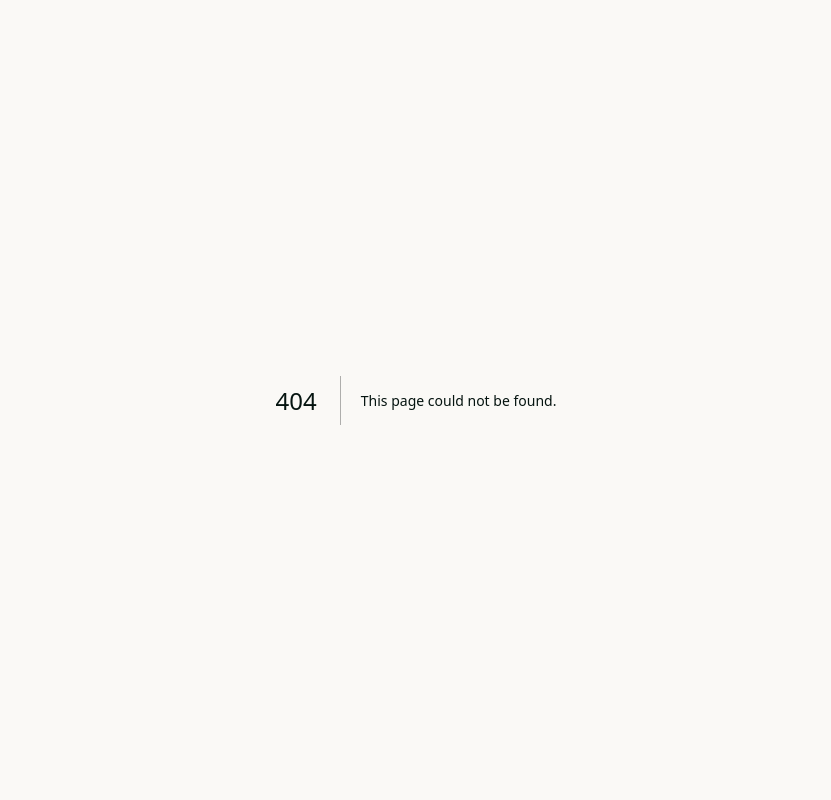
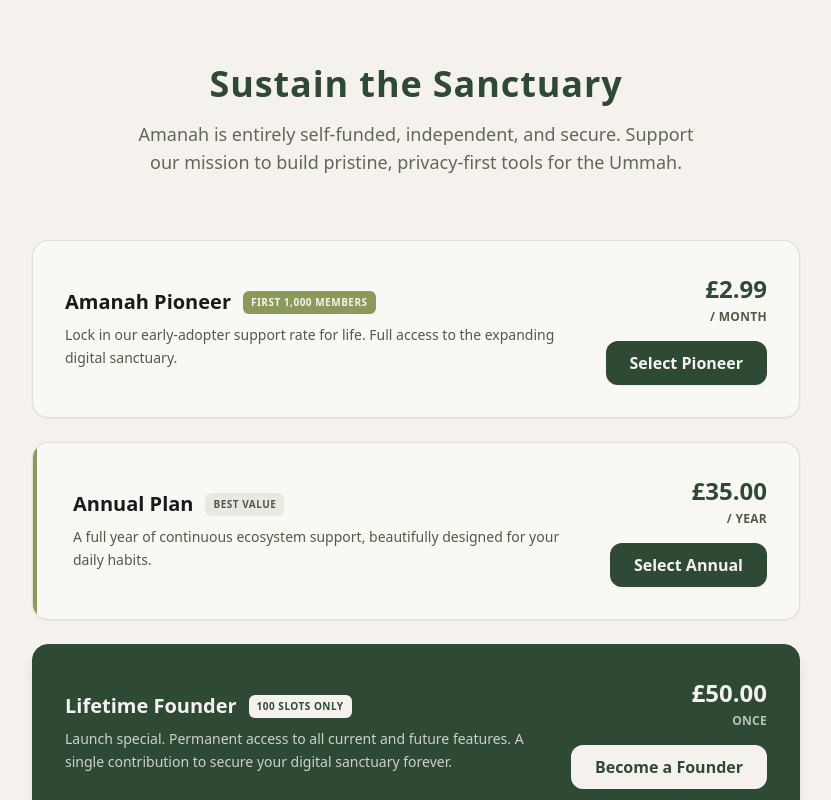
Before and after one commit to amanahco/amanah-web, a Next.js app: page /subscribe in a window 1280 px wide. Before the commit this address had no page. Shown: the top 800 px of the page, without its empty margins (224-1055 px from the left). Built offline with nearby package versions, Linux system fonts and the light colour scheme.

Commit message:
feat(subscribe): add SubscribePage component with pricing tiers and metadata for user engagement and support options

```diff
--- /dev/null
+++ b/app/subscribe/page.tsx
@@ -0,0 +1,109 @@
+import React from 'react';
+import { Metadata } from 'next';
+
+export const metadata: Metadata = {
+  title: 'Sustain the Sanctuary | Amanah Vault',
+  description: 'Secure your access to the Amanah Vault. Zero tracking. Zero ads. Pure focus.',
+};
+
+export default function SubscribePage() {
+  return (
+    <main className="min-h-screen bg-[#F5F2ED] py-16 px-4 sm:px-6 lg:px-8 font-sans selection:bg-[#2E4A35] selection:text-[#F5F2ED]">
+      <div className="max-w-3xl mx-auto">
+
+        {/* Header Section */}
+        <div className="text-center mb-16">
+          <h1 className="text-3xl md:text-4xl font-bold text-[#2E4A35] mb-4 tracking-wide">
+            Sustain the Sanctuary
+          </h1>
+          <p className="text-lg text-[#545947] opacity-90 max-w-xl mx-auto">
+            Amanah is entirely self-funded, independent, and secure. Support our mission to build pristine, privacy-first tools for the Ummah.
+          </p>
+        </div>
+
+        {/* Pricing Cards Container */}
+        <div className="space-y-6">
+
+          {/* Tier 1: Pioneer Plan */}
+          <div className="bg-[#FAF8F5] border border-[#545947]/15 rounded-2xl p-6 md:p-8 shadow-sm flex flex-col md:flex-row md:items-center justify-between transition-all hover:shadow-md">
+            <div className="mb-6 md:mb-0 md:pr-6">
+              <div className="flex items-center gap-3 mb-2">
+                <h2 className="text-xl font-bold text-[#1A1A1A]">Amanah Pioneer</h2>
+                <span className="bg-[#8A9A5B] text-[#F5F2ED] text-[10px] font-bold uppercase tracking-wider py-1 px-2 rounded-md">
+                  First 1,000 Members
+                </span>
+              </div>
+              <p className="text-[#545947] text-sm leading-relaxed">
+                Lock in our early-adopter support rate for life. Full access to the expanding digital sanctuary.
+              </p>
+            </div>
+            <div className="text-left md:text-right flex-shrink-0">
+              <p className="text-2xl font-bold text-[#2E4A35]">£2.99</p>
+              <p className="text-xs text-[#545947] uppercase tracking-wide font-semibold mt-1">/ month</p>
+              <button className="mt-4 w-full md:w-auto bg-[#2E4A35] hover:bg-[#253c2b] text-[#F5F2ED] font-semibold py-2.5 px-6 rounded-xl transition-colors shadow-sm">
+                Select Pioneer
+              </button>
+            </div>
+          </div>
+
+          {/* Tier 2: Annual Plan */}
+          <div className="bg-[#FAF8F5] border border-[#545947]/15 rounded-2xl p-6 md:p-8 shadow-sm flex flex-col md:flex-row md:items-center justify-between transition-all hover:shadow-md relative overflow-hidden">
+            <div className="absolute top-0 left-0 w-1 h-full bg-[#8A9A5B]"></div>
+            <div className="mb-6 md:mb-0 md:pr-6 pl-2">
+              <div className="flex items-center gap-3 mb-2">
+                <h2 className="text-xl font-bold text-[#1A1A1A]">Annual Plan</h2>
+                <span className="bg-[#545947]/10 text-[#545947] text-[10px] font-bold uppercase tracking-wider py-1 px-2 rounded-md">
+                  Best Value
+                </span>
+              </div>
+              <p className="text-[#545947] text-sm leading-relaxed">
+                A full year of continuous ecosystem support, beautifully designed for your daily habits.
+              </p>
+            </div>
+            <div className="text-left md:text-right flex-shrink-0">
+              <p className="text-2xl font-bold text-[#2E4A35]">£35.00</p>
+              <p className="text-xs text-[#545947] uppercase tracking-wide font-semibold mt-1">/ year</p>
+              <button className="mt-4 w-full md:w-auto bg-[#2E4A35] hover:bg-[#253c2b] text-[#F5F2ED] font-semibold py-2.5 px-6 rounded-xl transition-colors shadow-sm">
+                Select Annual
+              </button>
+            </div>
+          </div>
+
+          {/* Tier 3: Lifetime Founder */}
+          <div className="bg-[#2E4A35] border border-[#2E4A35] rounded-2xl p-6 md:p-8 shadow-lg flex flex-col md:flex-row md:items-center justify-between transition-all transform md:-scale-x-100 hover:-translate-y-1" style={{ transform: "scaleX(1)" }}>
+            <div className="mb-6 md:mb-0 md:pr-6">
+              <div className="flex items-center gap-3 mb-2">
+                <h2 className="text-xl font-bold text-[#F5F2ED]">Lifetime Founder</h2>
+                <span className="bg-[#F5F2ED] text-[#2E4A35] text-[10px] font-bold uppercase tracking-wider py-1 px-2 rounded-md">
+                  100 Slots Only
+                </span>
+              </div>
+              <p className="text-[#F5F2ED]/80 text-sm leading-relaxed">
+                Launch special. Permanent access to all current and future features. A single contribution to secure your digital sanctuary forever.
+              </p>
+            </div>
+            <div className="text-left md:text-right flex-shrink-0">
+              <p className="text-2xl font-bold text-[#F5F2ED]">£50.00</p>
+              <p className="text-xs text-[#F5F2ED]/70 uppercase tracking-wide font-semibold mt-1">once</p>
+              <button className="mt-4 w-full md:w-auto bg-[#F5F2ED] hover:bg-white text-[#2E4A35] font-bold py-2.5 px-6 rounded-xl transition-colors shadow-sm">
+                Become a Founder
+              </button>
+            </div>
+          </div>
+
+        </div>
+
+        {/* Footer */}
+        <div className="mt-16 text-center">
+          <p className="text-xs text-[#545947] opacity-60 font-medium">
+            Secure cryptographic payments processed locally via Stripe.
+          </p>
+          <p className="text-[10px] text-[#545947] opacity-40 mt-4">
+            Amanah Collective Ltd ©️ 2026. All Rights Reserved.
+          </p>
+        </div>
+
+      </div>
+    </main>
+  );
+}
```
